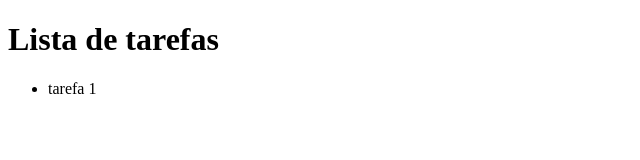
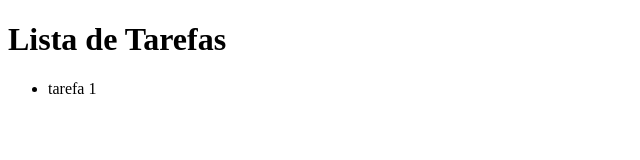
Before and after one commit to Angelo375/lista-de-tarefas, a plain HTML site: page index.html in a window 1280 px wide. Shown: the full height of the page, 0-640 px from the left. Drawn offline with Linux system fonts and the light colour scheme.

Commit message:
header da página

```diff
--- a/index.html
+++ b/index.html
@@ -6,7 +6,10 @@
     <title>Listas de Tarefas</title>
 </head>
 <body>
-    <h1>Lista de tarefas</h1>
+    <header>
+        <h1>Lista de Tarefas</h1>
+    </header>
+
     <ul>
         <li>tarefa 1</li>
     </ul>
```
